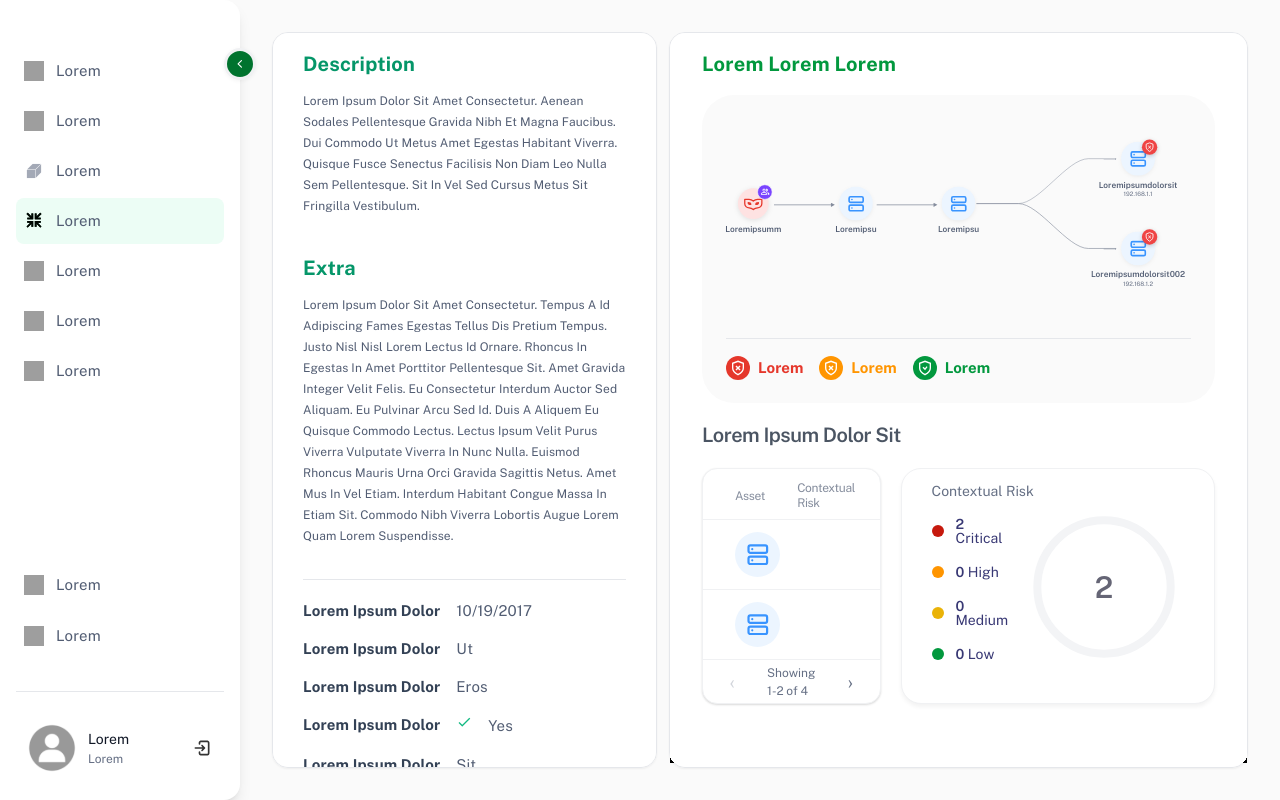
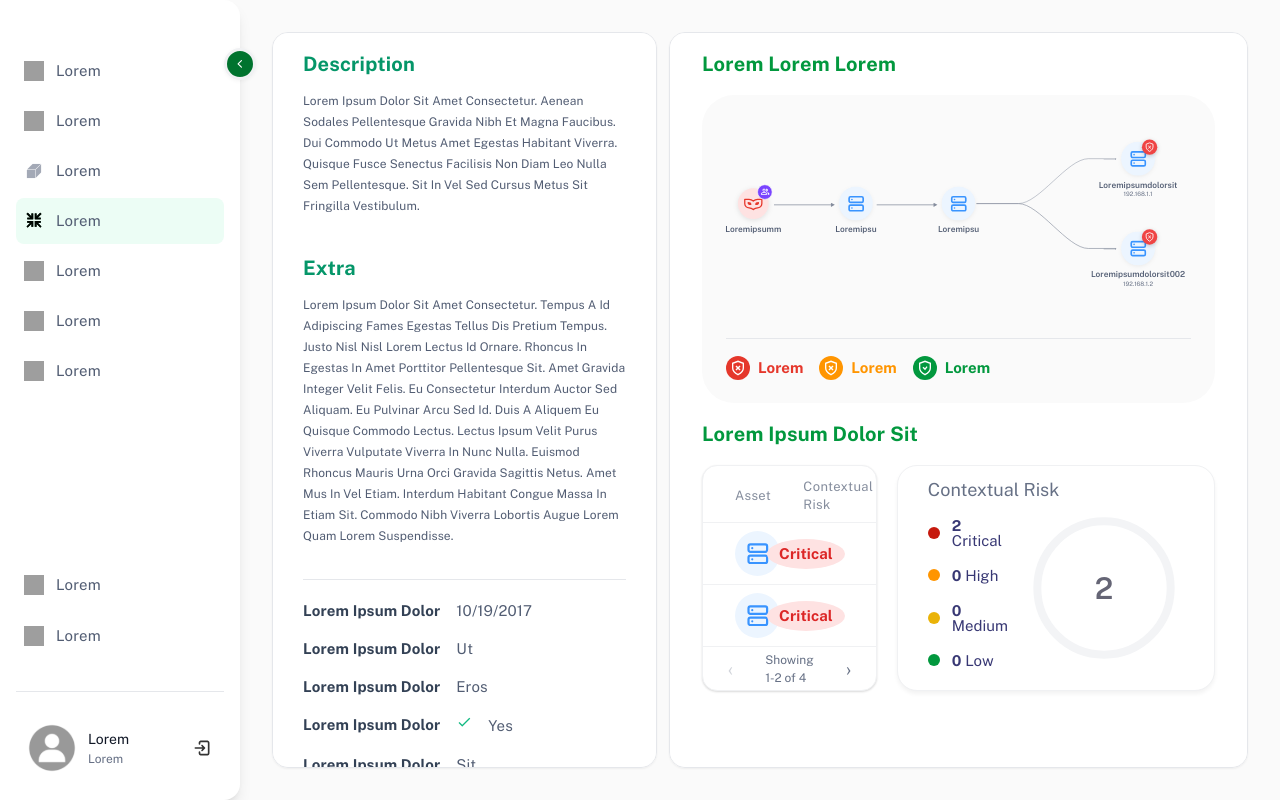
Before and after one commit to Nurudeen38/spikerz-assessment, an Angular app: page / in a window 1280 px wide. Built offline with nearby package versions, Linux system fonts and the light colour scheme; grey boxes are pictures that could not be loaded.

Commit message:
fix: minor graph fix

```diff
--- a/src/app/components/graph-view/graph-view.component.ts
+++ b/src/app/components/graph-view/graph-view.component.ts
@@ -157,13 +157,12 @@ export class GraphViewComponent implements OnDestroy {
 
     const svgRect = this.svgCanvas?.nativeElement.getBoundingClientRect();
     const containerWidth = svgRect?.width ?? 649;
-    const containerHeight = svgRect?.height ?? 250;
     const screenWidth = typeof window !== 'undefined' ? window.innerWidth : 1024;
     const isMobile = screenWidth < 768;
 
     let x = (node.x ?? 0) + 50;
     // Position tooltip below the node (node center + radius + text height + gap)
-    let y = (node.y ?? 0) + 50;
+    const y = (node.y ?? 0) + 50;
 
     if (isMobile) {
       if (node.id === '4' || node.id === '5') {
--- a/src/app/components/node-popover/node-popover.component.html
+++ b/src/app/components/node-popover/node-popover.component.html
@@ -1,31 +1,30 @@
 @if (popoverData()) {
   <div class="w-full">
-    <!-- Title: tuned font-size/weight/color to match design -->
-    <h2 class="text-lg md:text-xl leading-tight font-semibold tracking-tight text-gray-600 my-5">Lorem Ipsum Dolor Sit</h2>
+    <h2 class=" text-xl leading-md font-bold tracking-1 capitalize text-success my-5">Lorem Ipsum Dolor Sit</h2>
 
     <div class="flex flex-col lg:flex-row gap-4 md:gap-5 w-full">
       <!-- Asset Risk Table -->
-      <div class="overflow-hidden basis-1/2 rounded-md border border-gray-50 bg-white shadow-card-sm flex flex-col">
+      <div class="overflow-hidden basis-1/2   rounded-md border border-gray-50 bg-white shadow-card-sm flex flex-col">
         <div class="px-6 md:px-8 pt-3 pb-2 border-b border-gray-50 flex-shrink-0">
           <div class="flex items-center justify-between gap-8">
-            <h3 class="text-xs leading-tight font-medium tracking-tight text-gray-400">Asset</h3>
-            <h3 class="text-xs leading-tight font-medium tracking-tight text-gray-400">Contextual Risk</h3>
+            <h3 class=" text-xss leading-sm font-normal tracking-400 text-gray-400">Asset</h3>
+            <h3 class=" text-xss leading-sm font-normal tracking-400 text-gray-400">Contextual Risk</h3>
           </div>
         </div>
 
         <div class="divide-y flex-shrink-0 lg:flex-1 lg:overflow-y-auto divide-gray-50">
           @for (asset of paginatedAssets(); track asset.id) {
-            <div class="flex items-center justify-between px-6 md:px-8 py-3 hover:bg-gray-50 transition-colors gap-8">
+            <div class="flex items-center justify-between px-6 md:px-8 py-2 hover:bg-gray-50 transition-colors gap-8">
               <div class="flex items-center gap-3 flex-1 min-w-0">
                 <img
                   src="assets/icons/server.svg"
                   alt="server"
                   class="flex-shrink-0 w-[45px] h-[45px] min-w-[45px] min-h-[45px]">
                 <div class="min-w-0 flex-1 overflow-hidden">
-                  <div class="truncate text-sm leading-[18px] font-semibold tracking-normal capitalize text-gray-700">
+                  <div class="truncate  text-xss leading-[13.5px] font-semibold tracking-normal capitalize text-gray-700">
                     {{ asset.name }}
                   </div>
-                  <div class="truncate text-xs leading-[13px] font-medium tracking-normal text-gray-500 mt-1">
+                  <div class="truncate  text-[9.45px] leading-[10.13px] font-medium tracking-normal text-gray-500 mt-1">
                     {{ asset.ipAddress }}
                   </div>
                 </div>
@@ -35,7 +34,7 @@
                 'bg-orange-100 text-orange-600': asset.riskLevel === 'High',
                 'bg-yellow-100 text-yellow-600': asset.riskLevel === 'Medium',
                 'bg-emerald-100 text-emerald-600': asset.riskLevel === 'Low'
-              }" class="risk-badge whitespace-nowrap flex-shrink-0">
+              }" class="px-3 py-1 rounded-full whitespace-nowrap flex-shrink-0  text-base-md leading-md font-bold tracking-1 capitalize">
                 {{ asset.riskLevel }}
               </span>
             </div>
@@ -66,34 +65,34 @@
       </div>
 
      <!-- Contextual Risk Donut - Single component for all screens -->
-<div class="basis-1/2 rounded-[20px] border-[1.1px] border-gray-50 bg-white shadow-card-md p-3 lg:px-[30px] lg:py-2.5 flex flex-col">
-  <h3 class="text-sm leading-6 font-medium tracking-normal text-gray-500 mb-3">Contextual Risk</h3>
+<div class="basis-1/2   rounded-[20px] border-[1.1px] border-gray-50 bg-white shadow-card-md p-3 lg:px-[30px] lg:py-2.5 flex flex-col">
+  <h3 class=" text-lg leading-7 font-medium tracking-normal text-gray-500 mb-3">Contextual Risk</h3>
 
   <div class="flex flex-col lg:flex-row items-center lg:items-start lg:justify-between gap-3 lg:gap-4 w-full lg:flex-1">
     <!-- Legend - Uses justify-between on desktop to fill height -->
     <div class="flex flex-col items-start w-full lg:w-auto gap-1.5">
       <div class="flex items-center gap-3 lg:pt-0.5">
         <div class="w-3 h-3 rounded-full flex-shrink-0 bg-critical-dark"></div>
-        <span class="text-sm leading-[100%] tracking-normal capitalize text-[#383874]">
-          <span class="font-semibold">{{ currentPageRiskSummary().critical }}</span><span class="font-normal"> Critical</span>
+        <span class=" text-base-md leading-[100%] tracking-normal capitalize text-[#383874]">
+          <span class="font-bold">{{ currentPageRiskSummary().critical }}</span><span class="font-normal"> Critical</span>
         </span>
       </div>
       <div class="flex items-center gap-3 lg:pt-3.5">
         <div class="w-3 h-3 rounded-full flex-shrink-0 bg-warning"></div>
-        <span class="text-sm leading-[100%] tracking-normal capitalize text-[#383874]">
-          <span class="font-semibold">{{ currentPageRiskSummary().high }}</span><span class="font-normal"> High</span>
+        <span class=" text-base-md leading-[100%] tracking-normal capitalize text-[#383874]">
+          <span class="font-bold">{{ currentPageRiskSummary().high }}</span><span class="font-normal"> High</span>
         </span>
       </div>
       <div class="flex items-center gap-3 lg:pt-3.5">
         <div class="w-3 h-3 rounded-full bg-yellow-500 flex-shrink-0"></div>
-        <span class="text-sm leading-[100%] tracking-normal capitalize text-[#383874]">
-          <span class="font-semibold">{{ currentPageRiskSummary().medium }}</span><span class="font-normal"> Medium</span>
+        <span class=" text-base-md leading-[100%] tracking-normal capitalize text-[#383874]">
+          <span class="font-bold">{{ currentPageRiskSummary().medium }}</span><span class="font-normal"> Medium</span>
         </span>
       </div>
       <div class="flex items-center gap-3 lg:pt-3.5">
         <div class="w-3 h-3 rounded-full flex-shrink-0 bg-success"></div>
-        <span class="text-sm leading-[100%] tracking-normal capitalize text-[#383874]">
-          <span class="font-semibold">{{ currentPageRiskSummary().low }}</span><span class="font-normal"> Low</span>
+        <span class=" text-base-md leading-[100%] tracking-normal capitalize text-[#383874]">
+          <span class="font-bold">{{ currentPageRiskSummary().low }}</span><span class="font-normal"> Low</span>
         </span>
       </div>
     </div>
@@ -119,7 +118,7 @@
         </svg>
 
         <div class="absolute -translate-y-2 inset-0 flex flex-col items-center justify-center">
-          <span class="text-2xl lg:text-2xl xl:text-3xl leading-7 font-semibold text-[#656575]">{{ currentPageRiskSummary().critical }}</span>
+          <span class="text-3xl lg:text-2xl xl:text-3xl  leading-7 font-semibold text-[#656575]">{{ currentPageRiskSummary().critical }}</span>
         </div>
       </div>
     </div>
```
